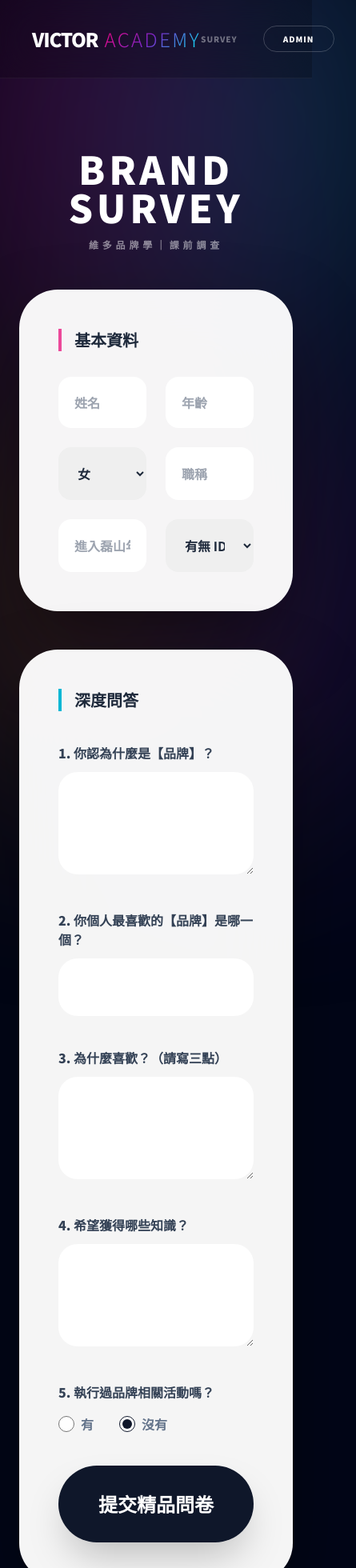
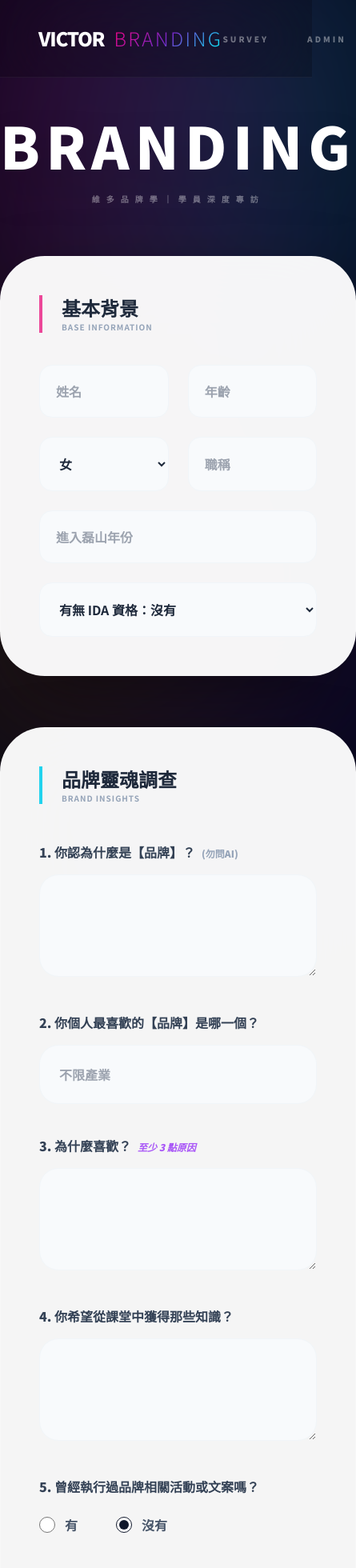
Before and after one commit to victoriahen1027/leishan-survey, a React (Vite) app: page / in a window 390 px wide. Shown: the top 1960 px of the page at 80% size, 445 px wide, since content can reach past the window. Built offline with nearby package versions, Linux system fonts and the light colour scheme.

Commit message:
Update App.tsx

```diff
--- a/App.tsx
+++ b/App.tsx
@@ -1,6 +1,6 @@
 
 import React, { useState, useEffect } from 'react';
-import { HashRouter, Routes, Route, Link } from 'react-router-dom';
+import { HashRouter, Routes, Route, Link, useNavigate } from 'react-router-dom';
 import { GoogleGenAI, Type } from "@google/genai";
 
 // --- Types ---
@@ -17,196 +17,239 @@ interface SurveyData {
   q2_favoriteBrand: string;
   q3_whyFavorite: string;
   q4_knowledgeExpectation: string;
-  q5_hasCopywritingExp: string;
+  q5_hasExp: string;
   q6_expDetail: string;
   q7_knowVictor: string;
-  q8_victorImpression: string;
+  q8_victorDetail: string;
   q9_acceptWork: string;
   q10_wishes: string;
 }
 
-interface FullAnalysis {
-  perQuestionAnalysis: { questionId: number; questionText: string; summary: string }[];
-  overallAdvice: string;
+interface AnalysisResult {
+  perQuestionInsight: { id: number; title: string; insight: string }[];
   studentPersona: string;
+  courseStrategy: string;
 }
 
-// --- AI Service ---
-const analyzeSubmissions = async (submissions: SurveyData[]): Promise<FullAnalysis> => {
-  const ai = new GoogleGenAI({ apiKey: process.env.API_KEY || '' });
-  const prompt = `你是一位資深品牌專家。請分析以下磊山夥伴的問卷資料，為講師「維多」生成一份課前洞察報告。
-    問卷數據：${JSON.stringify(submissions)}
-    請以 JSON 格式回傳：perQuestionAnalysis (陣列), studentPersona (字串), overallAdvice (字串)。`;
-
-  const response = await ai.models.generateContent({
-    model: "gemini-3-pro-preview",
-    contents: prompt,
-    config: {
-      responseMimeType: "application/json",
-      responseSchema: {
-        type: Type.OBJECT,
-        properties: {
-          perQuestionAnalysis: {
-            type: Type.ARRAY,
-            items: {
-              type: Type.OBJECT,
-              properties: {
-                questionId: { type: Type.NUMBER },
-                questionText: { type: Type.STRING },
-                summary: { type: Type.STRING }
-              },
-              required: ["questionId", "questionText", "summary"]
-            }
-          },
-          studentPersona: { type: Type.STRING },
-          overallAdvice: { type: Type.STRING }
-        },
-        required: ["perQuestionAnalysis", "studentPersona", "overallAdvice"]
-      }
-    }
+// --- Survey Component ---
+const SurveyForm: React.FC<{ onSave: (d: SurveyData) => void }> = ({ onSave }) => {
+  const [form, setForm] = useState<Partial<SurveyData>>({
+    gender: '女', hasIDA: '沒有', q5_hasExp: '沒有', q7_knowVictor: '不認識也沒聽過', q9_acceptWork: '可以'
   });
-  return JSON.parse(response.text.trim());
-};
-
-// --- Components ---
-const SurveyForm: React.FC<{ onSubmit: (data: SurveyData) => void }> = ({ onSubmit }) => {
-  const [formData, setFormData] = useState<Partial<SurveyData>>({
-    gender: '女', hasIDA: '沒有', q5_hasCopywritingExp: '沒有', q7_knowVictor: '不認識也沒聽過', q9_acceptWork: '可以'
-  });
-  const [submitted, setSubmitted] = useState(false);
+  const [finished, setFinished] = useState(false);
 
   const handleSubmit = (e: React.FormEvent) => {
     e.preventDefault();
-    const finalData = { ...formData, id: Date.now().toString(), timestamp: new Date().toISOString() } as SurveyData;
-    onSubmit(finalData);
-    setSubmitted(true);
+    const finalData = { ...form, id: Date.now().toString(), timestamp: new Date().toISOString() } as SurveyData;
+    onSave(finalData);
+    setFinished(true);
     window.scrollTo(0, 0);
   };
 
-  if (submitted) return (
-    <div className="max-w-xl mx-auto glass-card p-16 rounded-[3.5rem] text-center mt-20">
-      <div className="text-6xl mb-6">✨</div>
-      <h2 className="text-4xl font-black rainbow-text mb-6">感謝填寫</h2>
-      <p className="text-slate-500 font-medium">期待與您在「維多品牌學」見面。</p>
+  if (finished) return (
+    <div className="max-w-xl mx-auto glass-card p-20 rounded-[4rem] text-center mt-24 animate-in fade-in zoom-in duration-1000">
+      <div className="text-7xl mb-8">✨</div>
+      <h2 className="text-4xl font-black rainbow-text mb-6 italic">Success!</h2>
+      <p className="text-slate-500 font-medium leading-relaxed">您的品味已傳達至維多老師的手中。<br/>這是一場品牌饗宴的開始。</p>
     </div>
   );
 
   return (
-    <form onSubmit={handleSubmit} className="max-w-2xl mx-auto space-y-12 pb-32">
-      <div className="text-center space-y-4 pt-10">
-        <h1 className="text-5xl font-black text-white tracking-widest uppercase">Brand Survey</h1>
-        <p className="text-white/50 tracking-[0.4em] text-xs font-bold">維多品牌學｜課前調查</p>
+    <form onSubmit={handleSubmit} className="max-w-2xl mx-auto space-y-16 py-12 pb-40">
+      <div className="text-center space-y-6">
+        <h1 className="text-7xl font-black text-white tracking-widest drop-shadow-2xl">BRANDING</h1>
+        <p className="text-white/40 tracking-[0.8em] text-[10px] font-bold uppercase">維多品牌學｜學員深度專訪</p>
       </div>
 
-      <div className="glass-card p-12 rounded-[3rem] space-y-8">
-        <h3 className="text-xl font-black text-slate-800 border-l-4 border-pink-500 pl-4">基本資料</h3>
+      {/* Section 1: Base */}
+      <div className="glass-card p-12 rounded-[3.5rem] space-y-10">
+        <div className="flex items-center space-x-4 border-l-4 border-pink-500 pl-6">
+          <div>
+            <h3 className="text-2xl font-black text-slate-800">基本背景</h3>
+            <p className="text-slate-400 text-[10px] font-bold uppercase tracking-widest">Base Information</p>
+          </div>
+        </div>
+
         <div className="grid grid-cols-2 gap-6">
-          <input required placeholder="姓名" className="p-5 rounded-2xl outline-none font-bold" onChange={e => setFormData({...formData, name: e.target.value})} />
-          <input required type="number" placeholder="年齡" className="p-5 rounded-2xl outline-none font-bold" onChange={e => setFormData({...formData, age: e.target.value})} />
-          <select className="p-5 rounded-2xl font-bold" onChange={e => setFormData({...formData, gender: e.target.value})}>
+          <input required placeholder="姓名" className="w-full p-5 rounded-2xl outline-none font-bold bg-slate-50 border border-slate-100 focus:bg-white transition-all" onChange={e => setForm({...form, name: e.target.value})} />
+          <input required type="number" placeholder="年齡" className="w-full p-5 rounded-2xl outline-none font-bold bg-slate-50 border border-slate-100 focus:bg-white transition-all" onChange={e => setForm({...form, age: e.target.value})} />
+          <select className="w-full p-5 rounded-2xl font-bold bg-slate-50 border border-slate-100" onChange={e => setForm({...form, gender: e.target.value})}>
             <option>女</option><option>男</option>
           </select>
-          <input required placeholder="職稱" className="p-5 rounded-2xl outline-none font-bold" onChange={e => setFormData({...formData, jobTitle: e.target.value})} />
-          <input required placeholder="進入磊山年份" className="p-5 rounded-2xl outline-none font-bold" onChange={e => setFormData({...formData, joinYear: e.target.value})} />
-          <select className="p-5 rounded-2xl font-bold" onChange={e => setFormData({...formData, hasIDA: e.target.value})}>
-            <option value="沒有">有無 IDA：沒有</option><option value="有">有無 IDA：有</option>
+          <input required placeholder="職稱" className="w-full p-5 rounded-2xl outline-none font-bold bg-slate-50 border border-slate-100 focus:bg-white transition-all" onChange={e => setForm({...form, jobTitle: e.target.value})} />
+          <input required placeholder="進入磊山年份" className="w-full p-5 rounded-2xl outline-none font-bold bg-slate-50 border border-slate-100 focus:bg-white transition-all col-span-2" onChange={e => setForm({...form, joinYear: e.target.value})} />
+          <select className="w-full p-5 rounded-2xl font-bold bg-slate-50 border border-slate-100 col-span-2" onChange={e => setForm({...form, hasIDA: e.target.value})}>
+            <option value="沒有">有無 IDA 資格：沒有</option><option value="有">有無 IDA 資格：有</option>
           </select>
         </div>
       </div>
 
-      <div className="glass-card p-12 rounded-[3rem] space-y-10">
-        <h3 className="text-xl font-black text-slate-800 border-l-4 border-cyan-500 pl-4">深度問答</h3>
-        {[
-          { label: "1. 你認為什麼是【品牌】？", name: "q1_brandDefinition", type: "textarea" },
-          { label: "2. 你個人最喜歡的【品牌】是哪一個？", name: "q2_favoriteBrand", type: "input" },
-          { label: "3. 為什麼喜歡？（請寫三點）", name: "q3_whyFavorite", type: "textarea" },
-          { label: "4. 希望獲得哪些知識？", name: "q4_knowledgeExpectation", type: "textarea" }
-        ].map(q => (
-          <div key={q.name} className="space-y-3">
-            <label className="block font-black text-slate-700">{q.label}</label>
-            {q.type === 'textarea' ?
-              <textarea required className="w-full p-6 rounded-3xl h-32 outline-none font-medium transition-all" onChange={e => setFormData({...formData, [q.name]: e.target.value})} /> :
-              <input required className="w-full p-6 rounded-3xl outline-none font-medium transition-all" onChange={e => setFormData({...formData, [q.name]: e.target.value})} />
-            }
-          </div>
-        ))}
-
-        <div className="space-y-4">
-          <label className="block font-black text-slate-700">5. 執行過品牌相關活動嗎？</label>
-          <div className="flex space-x-8">
-            {['有', '沒有'].map(opt => (
-              <label key={opt} className="flex items-center space-x-2 cursor-pointer font-bold text-slate-500">
-                <input type="radio" name="q5" checked={formData.q5_hasCopywritingExp === opt} onChange={() => setFormData({...formData, q5_hasCopywritingExp: opt})} className="w-5 h-5 accent-slate-900" />
-                <span>{opt}</span>
-              </label>
-            ))}
+      {/* Section 2: Deep Questions */}
+      <div className="glass-card p-12 rounded-[3.5rem] space-y-12">
+        <div className="flex items-center space-x-4 border-l-4 border-cyan-400 pl-6">
+          <div>
+            <h3 className="text-2xl font-black text-slate-800">品牌靈魂調查</h3>
+            <p className="text-slate-400 text-[10px] font-bold uppercase tracking-widest">Brand Insights</p>
           </div>
         </div>
 
-        {formData.q5_hasCopywritingExp === '有' && (
-          <div className="space-y-3">
-            <label className="block font-black text-slate-700">6. 承上題，請說明成效：</label>
-            <textarea className="w-full p-6 rounded-3xl h-32 outline-none font-medium transition-all" onChange={e => setFormData({...formData, q6_expDetail: e.target.value})} />
+        <div className="space-y-10">
+          <div className="space-y-4">
+            <label className="block font-black text-slate-700">1. 你認為什麼是【品牌】？<span className="text-xs text-slate-400 ml-2">(勿問AI)</span></label>
+            <textarea required className="w-full p-6 rounded-3xl h-32 outline-none font-medium bg-slate-50 border border-slate-100 focus:bg-white transition-all" onChange={e => setForm({...form, q1_brandDefinition: e.target.value})} />
           </div>
-        )}
 
-        <button type="submit" className="w-full py-8 rounded-full bg-slate-900 text-white font-black text-2xl hover:scale-[1.02] transition-all shadow-2xl active:scale-95">
-          提交精品問卷
+          <div className="space-y-4">
+            <label className="block font-black text-slate-700">2. 你個人最喜歡的【品牌】是哪一個？</label>
+            <input required placeholder="不限產業" className="w-full p-6 rounded-3xl outline-none font-bold bg-slate-50 border border-slate-100 focus:bg-white transition-all" onChange={e => setForm({...form, q2_favoriteBrand: e.target.value})} />
+          </div>
+
+          <div className="space-y-4">
+            <label className="block font-black text-slate-700">3. 為什麼喜歡？<span className="text-xs text-purple-500 ml-2 font-black italic">至少 3 點原因</span></label>
+            <textarea required className="w-full p-6 rounded-3xl h-32 outline-none font-medium bg-slate-50 border border-slate-100 focus:bg-white transition-all" onChange={e => setForm({...form, q3_whyFavorite: e.target.value})} />
+          </div>
+
+          <div className="space-y-4">
+            <label className="block font-black text-slate-700">4. 你希望從課堂中獲得那些知識？</label>
+            <textarea required className="w-full p-6 rounded-3xl h-32 outline-none font-medium bg-slate-50 border border-slate-100 focus:bg-white transition-all" onChange={e => setForm({...form, q4_knowledgeExpectation: e.target.value})} />
+          </div>
+
+          <div className="space-y-4">
+            <label className="block font-black text-slate-700">5. 曾經執行過品牌相關活動或文案嗎？</label>
+            <div className="flex space-x-12 pt-2">
+              {['有', '沒有'].map(o => (
+                <label key={o} className="flex items-center space-x-3 cursor-pointer">
+                  <input type="radio" checked={form.q5_hasExp === o} onChange={() => setForm({...form, q5_hasExp: o})} className="w-5 h-5 accent-slate-900" />
+                  <span className="font-bold text-slate-600">{o}</span>
+                </label>
+              ))}
+            </div>
+          </div>
+
+          {form.q5_hasExp === '有' && (
+            <div className="space-y-4 animate-in slide-in-from-top-4">
+              <label className="block font-black text-slate-700 italic border-l-2 border-slate-900 pl-4">6. 承上題，請寫出成效：</label>
+              <textarea className="w-full p-6 rounded-3xl h-32 outline-none font-medium bg-slate-50 border border-slate-100 focus:bg-white transition-all" onChange={e => setForm({...form, q6_expDetail: e.target.value})} />
+            </div>
+          )}
+
+          <div className="space-y-4">
+            <label className="block font-black text-slate-700">7. 你認識這次的授課講師「維多」嗎？</label>
+            <select className="w-full p-6 rounded-3xl font-black bg-slate-50 border border-slate-100" onChange={e => setForm({...form, q7_knowVictor: e.target.value})}>
+              <option>認識，有接觸過</option>
+              <option>有聽說過，但沒接觸過</option>
+              <option>不認識也沒聽過</option>
+            </select>
+          </div>
+
+          {form.q7_knowVictor !== '不認識也沒聽過' && (
+            <div className="space-y-4 animate-in slide-in-from-top-4">
+              <label className="block font-black text-slate-700 italic border-l-2 border-slate-900 pl-4">8. 對維多的了解：</label>
+              <textarea className="w-full p-6 rounded-3xl h-32 outline-none font-medium bg-slate-50 border border-slate-100 focus:bg-white transition-all" onChange={e => setForm({...form, q8_victorDetail: e.target.value})} />
+            </div>
+          )}
+
+          <div className="space-y-4">
+            <label className="block font-black text-slate-700">9. 接受課程中有小組討論及作業嗎？</label>
+            <div className="flex space-x-12 pt-2">
+              {['可以', '不可以'].map(o => (
+                <label key={o} className="flex items-center space-x-3 cursor-pointer">
+                  <input type="radio" checked={form.q9_acceptWork === o} onChange={() => setForm({...form, q9_acceptWork: o})} className="w-5 h-5 accent-slate-900" />
+                  <span className="font-bold text-slate-600">{o}</span>
+                </label>
+              ))}
+            </div>
+          </div>
+
+          <div className="space-y-4">
+            <label className="block font-black text-slate-700">10. 有沒有想對講師許的願？</label>
+            <textarea className="w-full p-6 rounded-3xl h-32 outline-none font-medium bg-slate-50 border border-slate-100 focus:bg-white transition-all" onChange={e => setForm({...form, q10_wishes: e.target.value})} placeholder="告訴維多老師你最想學到的祕技..." />
+          </div>
+        </div>
+
+        <button type="submit" className="w-full py-8 rounded-full bg-slate-900 text-white font-black text-2xl hover:scale-[1.02] transition-all shadow-2xl active:scale-95 group relative overflow-hidden">
+          <span className="relative z-10">傳遞品味專訪</span>
+          <div className="absolute inset-0 bg-gradient-to-r from-pink-500 via-purple-500 to-cyan-500 opacity-0 group-hover:opacity-20 transition-opacity"></div>
         </button>
       </div>
     </form>
   );
 };
 
-const AdminDashboard: React.FC<{ submissions: SurveyData[] }> = ({ submissions }) => {
-  const [analysis, setAnalysis] = useState<FullAnalysis | null>(null);
+// --- Admin Component ---
+const AdminPanel: React.FC<{ data: SurveyData[] }> = ({ data }) => {
+  const [analysis, setAnalysis] = useState<AnalysisResult | null>(null);
   const [loading, setLoading] = useState(false);
 
-  const runAnalysis = async () => {
+  const startAnalysis = async () => {
     setLoading(true);
     try {
-      const res = await analyzeSubmissions(submissions);
-      setAnalysis(res);
-    } catch (e) { alert('AI 分析失敗，請檢查 API Key'); }
+      const ai = new GoogleGenAI({ apiKey: process.env.API_KEY || '' });
+      const prompt = `妳是頂級品牌專家，幫講師維多分析學員資料：${JSON.stringify(data)}。請產出 JSON：包含 perQuestionInsight (id, title, insight), studentPersona, courseStrategy。繁體中文回答。`;
+      const response = await ai.models.generateContent({
+        model: 'gemini-3-pro-preview',
+        contents: prompt,
+        config: {
+          responseMimeType: "application/json",
+          responseSchema: {
+            type: Type.OBJECT,
+            properties: {
+              perQuestionInsight: { type: Type.ARRAY, items: { type: Type.OBJECT, properties: { id: { type: Type.NUMBER }, title: { type: Type.STRING }, insight: { type: Type.STRING } } } },
+              studentPersona: { type: Type.STRING },
+              courseStrategy: { type: Type.STRING }
+            }
+          }
+        }
+      });
+      setAnalysis(JSON.parse(response.text.trim()));
+    } catch (e) { alert('AI 分析失敗，請確認 Vercel 中的 API_KEY 設定。'); }
     finally { setLoading(false); }
   };
 
   return (
-    <div className="max-w-5xl mx-auto space-y-12 pb-20">
-      <div className="flex justify-between items-center">
-        <h2 className="text-4xl font-black text-white">維多大師後台</h2>
-        <button onClick={runAnalysis} disabled={loading || submissions.length === 0} className="px-10 py-5 bg-white text-slate-900 rounded-full font-black hover:scale-105 transition-all shadow-xl disabled:opacity-50">
-          {loading ? 'AI 深度分析中...' : '生成學員洞察報告'}
+    <div className="max-w-6xl mx-auto space-y-12 pb-32 pt-12">
+      <div className="flex justify-between items-center px-6">
+        <div>
+          <h2 className="text-4xl font-black text-white italic">Master Dashboard</h2>
+          <p className="text-white/40 text-[10px] font-bold tracking-[0.4em] uppercase mt-2">維多品牌決策中心</p>
+        </div>
+        <button onClick={startAnalysis} disabled={loading || data.length === 0} className="px-12 py-5 bg-white text-slate-900 rounded-full font-black hover:scale-105 transition-all shadow-2xl disabled:opacity-50">
+          {loading ? 'AI 專家深度解構中...' : '生成學員品牌報告'}
         </button>
       </div>
 
       {analysis && (
-        <div className="space-y-8 animate-in fade-in duration-1000">
-          <div className="glass-card p-12 rounded-[3.5rem] border-2 border-purple-400/40">
-            <h3 className="text-2xl font-black mb-6 rainbow-text italic">維多老師課前建議</h3>
-            <p className="text-slate-700 leading-loose text-lg font-medium whitespace-pre-wrap">{analysis.overallAdvice}</p>
+        <div className="space-y-10 animate-in fade-in duration-1000">
+          <div className="glass-card p-12 rounded-[4rem] border-2 border-purple-500/20">
+            <h3 className="text-3xl font-black mb-8 rainbow-text italic">最終課程準備建議</h3>
+            <p className="text-slate-700 leading-loose text-xl font-medium whitespace-pre-wrap">{analysis.courseStrategy}</p>
           </div>
-          <div className="grid md:grid-cols-2 gap-8">
-            {analysis.perQuestionAnalysis.map(q => (
-              <div key={q.questionId} className="glass-card p-10 rounded-[2.5rem]">
-                <h4 className="text-xs font-black text-purple-500 uppercase mb-3 tracking-widest">Question {q.questionId}</h4>
-                <p className="font-bold text-slate-800 mb-4">{q.questionText}</p>
-                <div className="text-slate-500 text-sm leading-relaxed font-medium">{q.summary}</div>
-              </div>
-            ))}
+          <div className="grid lg:grid-cols-3 gap-8">
+            <div className="glass-card p-10 rounded-[3rem]">
+              <h4 className="text-xs font-black text-purple-500 uppercase tracking-widest mb-6">學員畫像</h4>
+              <p className="text-slate-600 font-bold leading-relaxed">{analysis.studentPersona}</p>
+            </div>
+            <div className="lg:col-span-2 space-y-6">
+              {analysis.perQuestionInsight.map(q => (
+                <div key={q.id} className="glass-card p-10 rounded-[2.5rem] border-l-8 border-slate-900">
+                  <p className="font-black text-slate-800 mb-4 text-lg">{q.title}</p>
+                  <p className="text-slate-500 text-sm leading-relaxed">{q.insight}</p>
+                </div>
+              ))}
+            </div>
           </div>
         </div>
       )}
 
-      <div className="glass-card rounded-[3rem] overflow-hidden shadow-2xl">
-        <table className="w-full text-left border-collapse">
-          <thead className="bg-slate-100/50 text-slate-400 text-xs font-black tracking-widest uppercase">
-            <tr><th className="p-8">姓名</th><th className="p-8">職稱</th><th className="p-8">最愛品牌</th><th className="p-8">填寫日期</th></tr>
+      <div className="glass-card rounded-[3.5rem] overflow-hidden">
+        <table className="w-full text-left">
+          <thead className="bg-slate-50 text-[10px] font-black uppercase tracking-[0.2em] text-slate-400">
+            <tr><th className="px-10 py-6">Name</th><th className="px-10 py-6">Title</th><th className="px-10 py-6">Fav Brand</th><th className="px-10 py-6">Date</th></tr>
           </thead>
-          <tbody className="divide-y divide-slate-100">
-            {submissions.map(s => (
-              <tr key={s.id} className="text-slate-700 font-bold hover:bg-slate-50/80 transition-colors">
-                <td className="p-8">{s.name}</td><td className="p-8">{s.jobTitle}</td><td className="p-8">{s.q2_favoriteBrand}</td><td className="p-8 text-slate-400 text-sm">{new Date(s.timestamp).toLocaleDateString()}</td>
+          <tbody className="divide-y divide-slate-50">
+            {data.map(s => (
+              <tr key={s.id} className="hover:bg-slate-50 transition-colors font-bold text-slate-700">
+                <td className="px-10 py-8">{s.name}</td><td className="px-10 py-8">{s.jobTitle}</td><td className="px-10 py-8 text-purple-600">{s.q2_favoriteBrand}</td><td className="px-10 py-8 text-slate-300 text-xs">{new Date(s.timestamp).toLocaleDateString()}</td>
               </tr>
             ))}
           </tbody>
@@ -218,40 +261,35 @@ const AdminDashboard: React.FC<{ submissions: SurveyData[] }> = ({ submissions }
 
 // --- Main App ---
 const App: React.FC = () => {
-  const [submissions, setSubmissions] = useState<SurveyData[]>([]);
+  const [data, setData] = useState<SurveyData[]>([]);
 
   useEffect(() => {
-    const saved = localStorage.getItem('vbrand_data');
-    if (saved) setSubmissions(JSON.parse(saved));
+    const saved = localStorage.getItem('victor_survey_db');
+    if (saved) setData(JSON.parse(saved));
   }, []);
 
-  const handleAdd = (data: SurveyData) => {
-    const newList = [data, ...submissions];
-    setSubmissions(newList);
-    localStorage.setItem('vbrand_data', JSON.stringify(newList));
+  const handleSave = (d: SurveyData) => {
+    const next = [d, ...data];
+    setData(next);
+    localStorage.setItem('victor_survey_db', JSON.stringify(next));
   };
 
   return (
     <HashRouter>
       <div className="min-h-screen flex flex-col">
-        <nav className="px-10 py-8 flex justify-between items-center bg-black/20 backdrop-blur-xl sticky top-0 z-50 border-b border-white/5">
+        <nav className="p-8 px-12 flex justify-between items-center bg-black/20 backdrop-blur-3xl sticky top-0 z-50 border-b border-white/5">
           <Link to="/" className="text-2xl font-black text-white tracking-tighter">
-            VICTOR<span className="rainbow-text font-light tracking-widest ml-2">ACADEMY</span>
+            VICTOR<span className="rainbow-text font-light tracking-widest ml-3">BRANDING</span>
           </Link>
-          <div className="flex items-center space-x-8">
-            <Link to="/" className="text-white/40 hover:text-white text-[10px] font-black uppercase tracking-widest transition-colors">Survey</Link>
-            <Link to="/admin" className="px-6 py-2 rounded-full border border-white/20 text-white hover:bg-white hover:text-slate-900 transition-all text-[10px] font-black uppercase tracking-widest">Admin</Link>
+          <div className="flex space-x-12">
+            <Link to="/" className="text-white/40 hover:text-white text-[10px] font-black uppercase tracking-[0.3em] transition-colors">Survey</Link>
+            <Link to="/admin" className="text-white/40 hover:text-white text-[10px] font-black uppercase tracking-[0.3em] transition-colors">Admin</Link>
           </div>
         </nav>
-        <main className="flex-grow container mx-auto px-6 py-12">
-          <Routes>
-            <Route path="/" element={<SurveyForm onSubmit={handleAdd} />} />
-            <Route path="/admin" element={<AdminDashboard submissions={submissions} />} />
-          </Routes>
-        </main>
-        <footer className="py-10 text-center opacity-20 text-[10px] font-black tracking-[0.6em] uppercase text-white">
-          © Victor Brand Design 2026
-        </footer>
+        <Routes>
+          <Route path="/" element={<SurveyForm onSave={handleSave} />} />
+          <Route path="/admin" element={<AdminPanel data={data} />} />
+        </Routes>
       </div>
     </HashRouter>
   );
```
